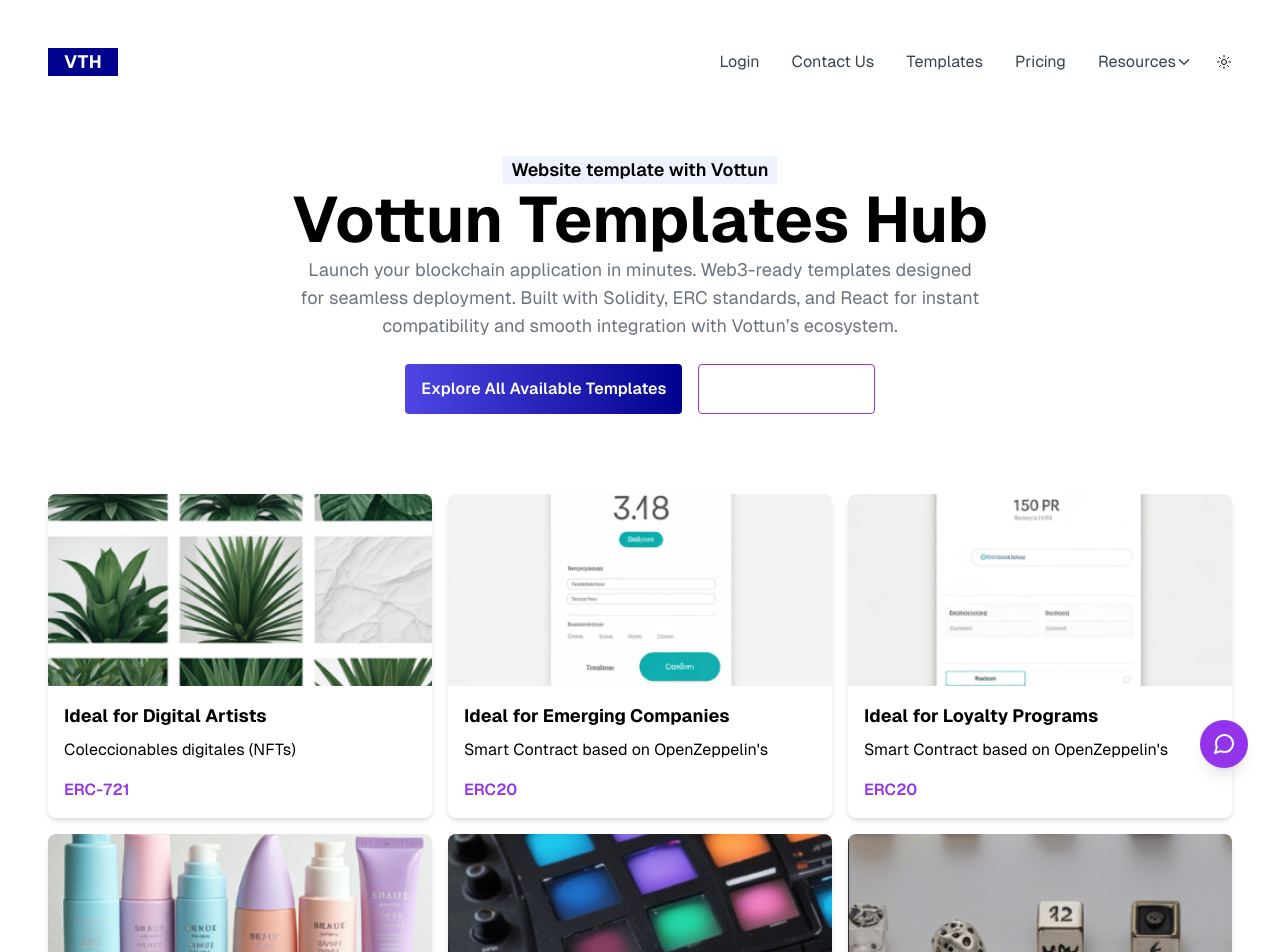
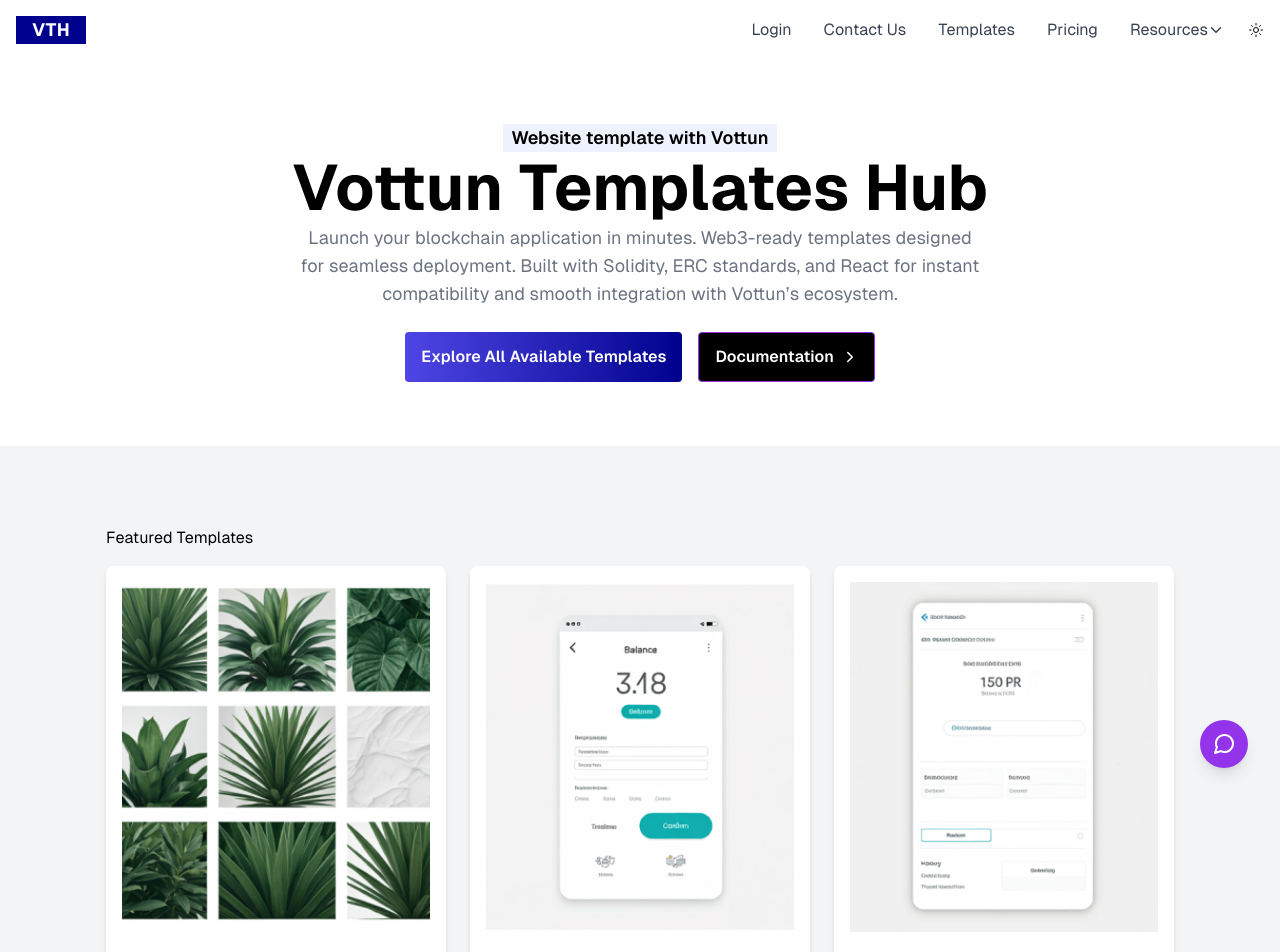
Before and after one commit to DevsJEG/vottum-templates-hub, a Next.js app: page / in a window 1280 px wide. Shown: the top 952 px of the page. Built offline with nearby package versions, Linux system fonts and the light colour scheme.

Commit message:
Finish template

```diff
--- a/src/app/components/Card.tsx
+++ b/src/app/components/Card.tsx
@@ -11,12 +11,12 @@
 
 const Card: React.FC<CardProps> = ({ image, title, description, token }) => {
   return (
-    <div className="bg-white shadow-md rounded-lg overflow-hidden">
-      <Image src={image} alt={title} className="w-full h-48 object-cover" />
+    <div className="bg-white shadow-md rounded-lg overflow-hidden p-4 h-auto]">
+      <Image src={image} alt={title} className="w-full h-48 object-cover h-[350px]" />
       <div className="p-4">
         <h3 className="text-lg font-bold text-gray-800">{title}</h3>
-        <p className="text-gray-600 mt-2">{description}</p>
-        <p className="mt-4 text-purple-600 font-semibold">{token}</p>
+        <p className="text-gray-600 mt-2 text-[16px]">{description}</p>
+        <p className="mt-4 text-link text-[14px]">{token}</p>
       </div>
     </div>
   );
--- a/src/app/components/Hero.tsx
+++ b/src/app/components/Hero.tsx
@@ -16,7 +16,7 @@
                     <button className="bg-gradient-to-r from-customblue to-customdarkblue  text-white font-semibold py-3 px-4 rounded hover:bg-purple-700 transition">
                         Explore All Available Templates
                     </button>
-                    <button className="bg-slate-950 flex items-center bg-white border border-purple-600 text-white font-semibold py-3 px-4 rounded hover:bg-customblue hover:text-white transition">
+                    <button className="bg-black flex items-center border border-purple-600 text-white font-semibold py-3 px-4 rounded hover:bg-customblue hover:text-white transition">
                         Documentation
                         <IoIosArrowForward className="ml-2" />
                     </button>
--- a/src/app/components/Templates.tsx
+++ b/src/app/components/Templates.tsx
@@ -7,7 +7,10 @@
 
 
     return (
-    <div className="grid grid-cols-1 sm:grid-cols-2 md:grid-cols-3 gap-4 p-4">
+        <div className=" bg-gray ">
+            <div className='m-auto max-w-[1100px] py-20'>
+                <h4 className='pl-4'>Featured Templates</h4>
+                <div className='grid grid-cols-1 sm:grid-cols-2 md:grid-cols-3 gap-6 p-4 '>
                     {templates.map((card, index) => (
                         <Card
                             key={index}
@@ -18,6 +21,9 @@
                         />
                     ))}
                 </div>
+                <div className='text-center'><a href=''>View All Templates</a></div>
+            </div>
+        </div>
     );
 };
 
--- a/src/app/globals.css
+++ b/src/app/globals.css
@@ -7,3 +7,6 @@
 body{
   font-family: "Inter", serif;
 }
+img{
+  width: 100%;
+}
--- a/src/app/page.tsx
+++ b/src/app/page.tsx
@@ -5,7 +5,7 @@
 
 export default function Home() {
   return (
-    <div className="grid items-center p-8 pb-20 gap-16 font-[family-name:var(--font-geist-sans)]">
+    <div className="grid items-center pb-20 gap-16 font-[family-name:var(--font-geist-sans)]">
       <Navbar />
       <Hero />
       <Templates />
```
Lines whose indentation alone changed are shown as unchanged.
